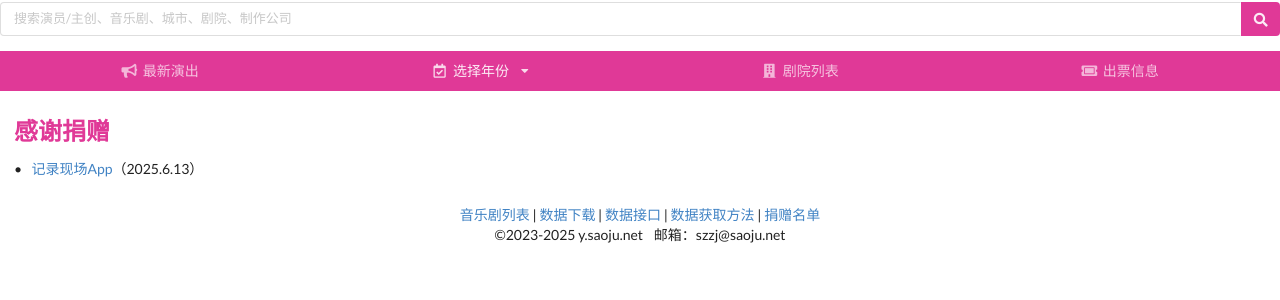
After one commit to suowei/yinyue, a Django app: template yyj/templates/yyj/donation.html in a window 1280 px wide. The commit adds this page. Shown: the top 300 px of the page. Run offline with Django 3.2, Linux system fonts and the light colour scheme; the template is opened without the code that fills it, so the values that code supplies are empty.

Commit message:
捐款署名

```diff
--- a/yyj/templates/yyj/base.html
+++ b/yyj/templates/yyj/base.html
@@ -55,6 +55,7 @@
         | <a href="{% url 'yyj:yyj.download' %}" target="_blank">数据下载</a>
         | <a href="{% url 'yyj:yyj.api' %}" target="_blank">数据接口</a>
         | <a href="{% url 'yyj:yyj.data' %}" target="_blank">数据获取方法</a>
+        | <a href="{% url 'yyj:yyj.donation' %}" target="_blank">捐赠名单</a>
         <br>©2023-2025 y.saoju.net&nbsp;&nbsp;&nbsp;&nbsp;邮箱：szzj@saoju.net
     </p>
 </div>
--- /dev/null
+++ b/yyj/templates/yyj/donation.html
@@ -0,0 +1,12 @@
+{% extends "yyj/base.html" %}
+
+{% block title %}数据获取方法{% endblock %}
+
+{% block content %}
+<div class="ui basic segment">
+    <h2 class="ui pink header">感谢捐赠</h2>
+    <div class="ui bulleted list">
+        <div class="item"><a href="https://apps.apple.com/cn/app/记录现场/id6502620974" target="_blank">记录现场App</a>（2025.6.13）</div>
+    </div>
+</div>
+{% endblock %}
--- a/yyj/urls.py
+++ b/yyj/urls.py
@@ -60,4 +60,5 @@ urlpatterns = [
     path('chupiao/add/', views.chupiao_create, name='yyj.chupiao_add'),
     path('chupiao/<int:pk>/edit/', views.chupiao_edit, name='yyj.chupiao_edit'),
     path('chupiao/<int:pk>/delete/', views.chupiao_delete, name='yyj.chupiao_delete'),
+    path('donation/', TemplateView.as_view(template_name="yyj/donation.html"), name='yyj.donation')
 ]
```
